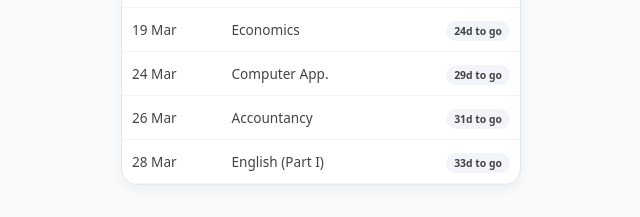
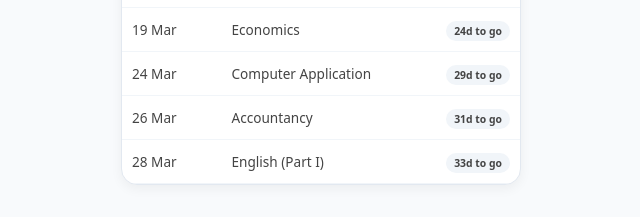
Before and after one commit to minhajdoc7x-oss/HSE-COUNTDOWN-, a plain HTML site: page index.html in a window 1280 px wide. Shown: the part 343-560 px from the top of the page, 319-959 px from the left. Drawn offline with Linux system fonts and the light colour scheme.

Commit message:
Rename 'Computer App.' to 'Computer Application'

```diff
--- a/index.html
+++ b/index.html
@@ -157,7 +157,7 @@
             { date: "2026-03-10T09:30:00", name: "Business Studies" },
             { date: "2026-03-12T09:30:00", name: "Second Language" },
             { date: "2026-03-19T09:30:00", name: "Economics" },
-            { date: "2026-03-24T09:30:00", name: "Computer App." },
+            { date: "2026-03-24T09:30:00", name: "Computer Application" },
             { date: "2026-03-26T09:30:00", name: "Accountancy" },
             { date: "2026-03-28T09:30:00", name: "English (Part I)" }
         ];
```
